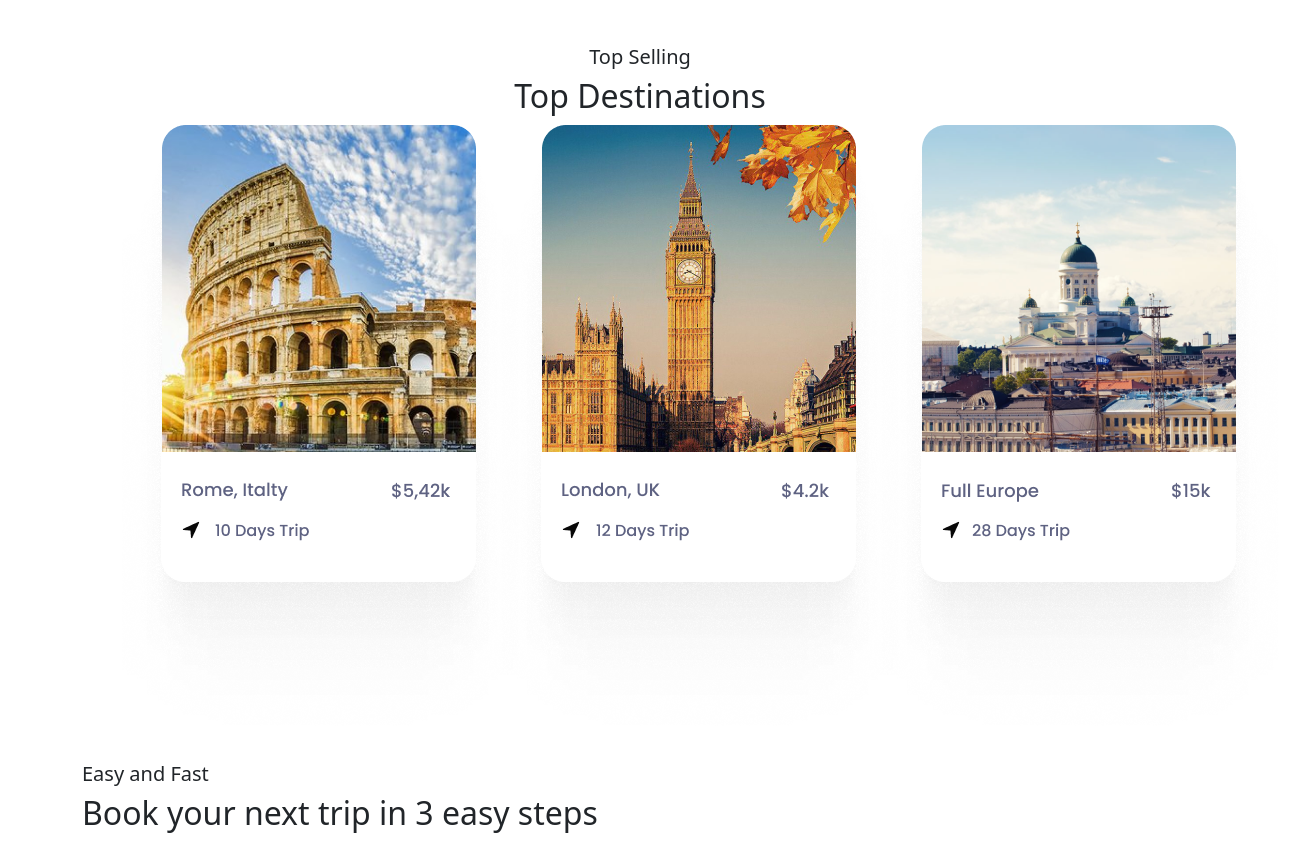
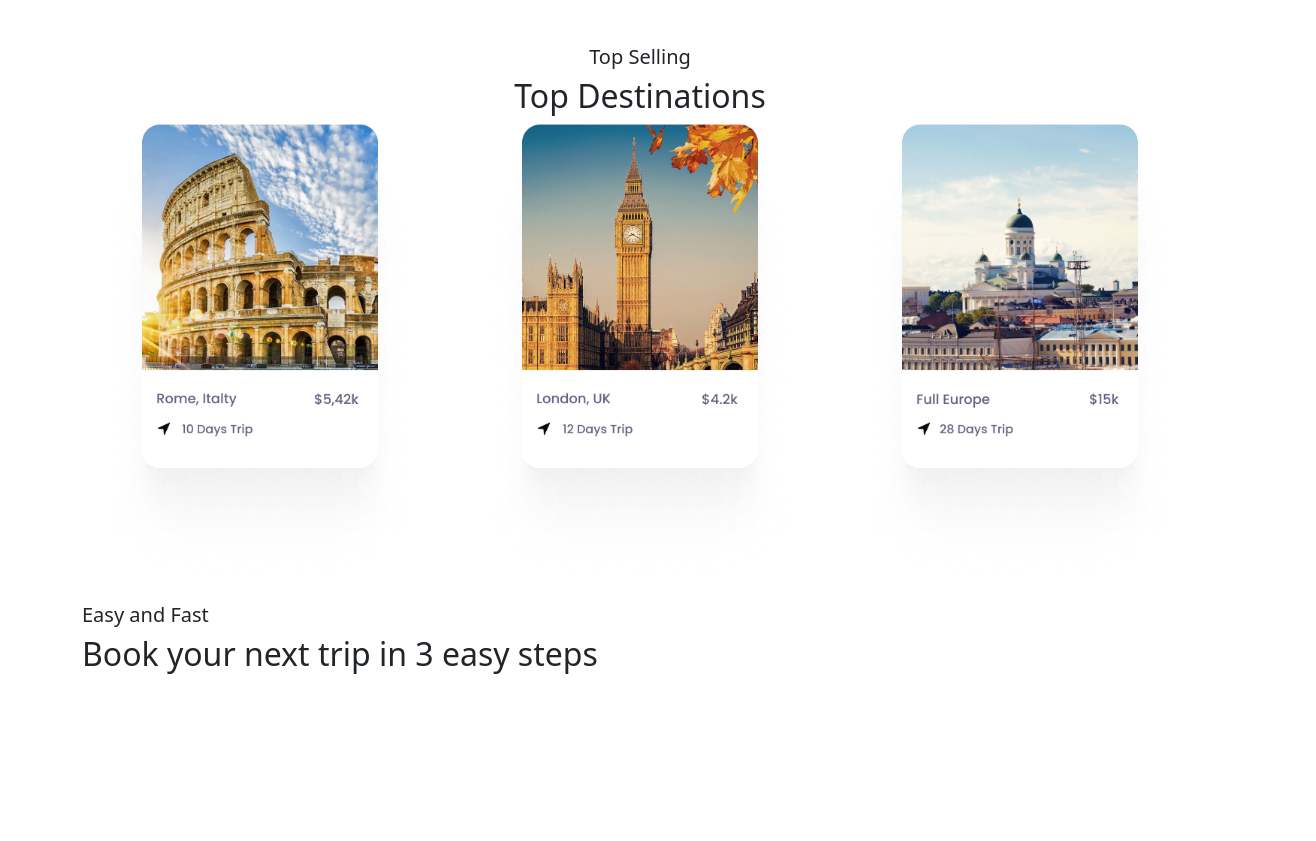
Before and after one commit to diyorbek123/Jadoo, a plain HTML site: page index.html in a window 1280 px wide. Shown: the part 1384-2225 px from the top of the page, 1316 px wide, since content can reach past the window. After the commit the page ends 2066 px from the top, so only its background shows below. Drawn offline with nearby package versions, Linux system fonts and the light colour scheme.

Commit message:
Iqbol qirol

```diff
--- a/index.html
+++ b/index.html
@@ -113,14 +113,14 @@
           <h5 style="text-align: center;">Top Selling</h5>
           <h2 style="text-align: center;">Top Destinations</h2>
           <div class="row justify-content-between">
-            <div class="col-12 col-md-12 col-lg-6 col-xl-4 text-center">
-              <img src="images/Destination.png" alt="">
+            <div class="col-12 col-md-4 col-lg-6 col-xl-4 text-center">
+              <img src="images/Destination.png" class="img-fluid" alt="">
             </div>
-            <div class="col-12 text-center col-md-12 col-lg-6 col-xl-4 img-fluid">
-              <img  src="images/Destination (1).png" alt="">
+            <div class="col-12 text-center col-md-4 col-lg-6 col-xl-4 img-fluid">
+              <img  src="images/Destination (1).png" class="img-fluid" alt="">
             </div>
-            <div class="col-12 col-md-12 col-lg-6 col-xl-4 text-center">
-              <img src="images/Destination (2).png" alt="">
+            <div class="col-12 col-md-4 col-lg-6 col-xl-4 text-center">
+              <img src="images/Destination (2).png" class="img-fluid" alt="">
             </div>
           </div>
         </div>
```
